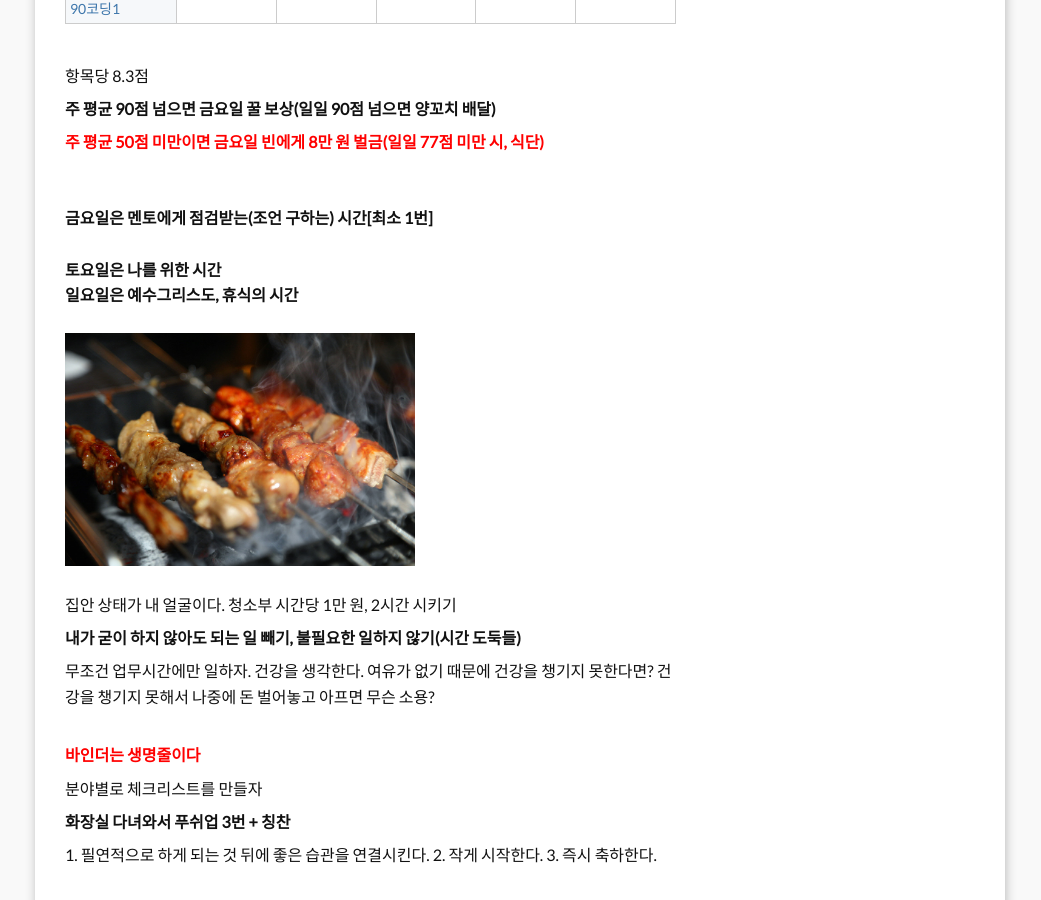
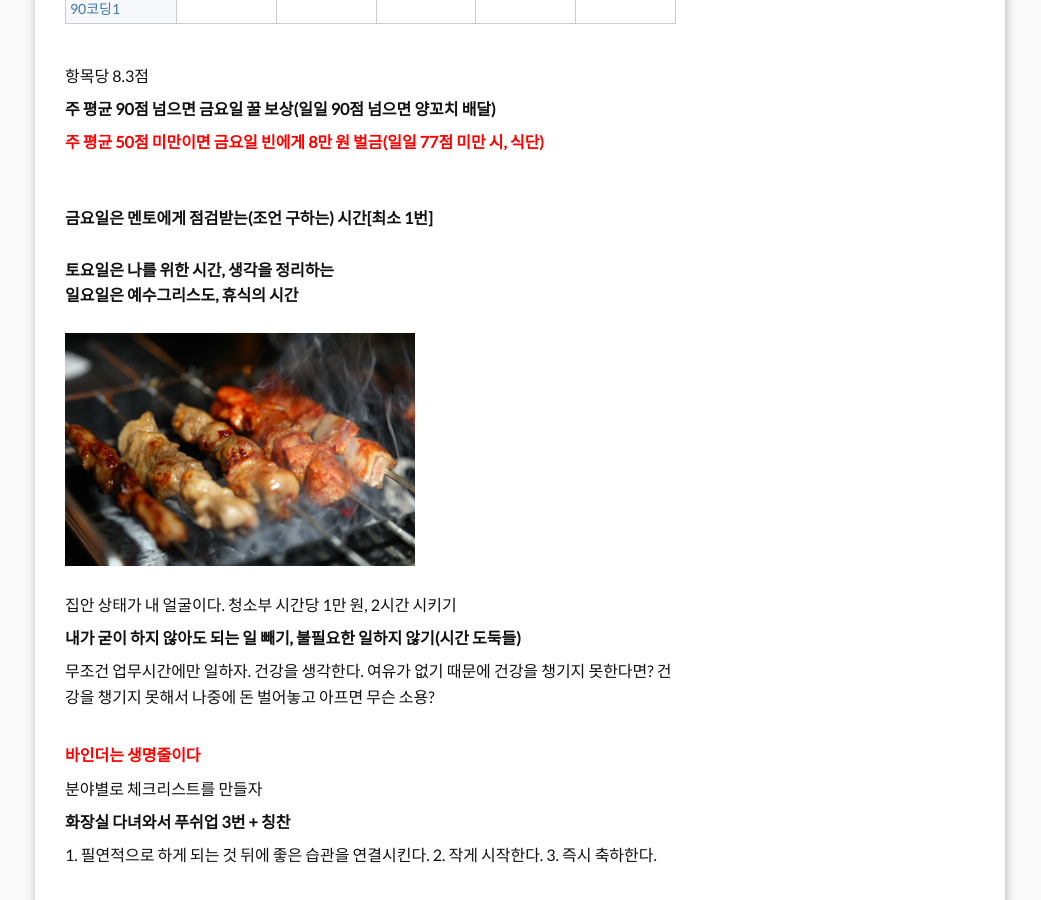
Before and after one commit to leevra/self-management.leeseungju.com, a Jekyll site: the page built from index.html, in a window 1280 px wide and 900 px high, scrolled down 1119 px. Shown: the whole window, without its empty margins (120-1161 px from the left). Built offline with Jekyll 4.4.1, drawn with Linux system fonts in a browser that asks for light colours; the list of posts is cut into pages by our own code.

Commit message:
Update index.html

```diff
--- a/index.html
+++ b/index.html
@@ -49,7 +49,7 @@ layout: default
 <br><br><br>
 <b>금요일은 멘토에게 점검받는(조언 구하는) 시간[최소 1번]</b>
 <br><br>
-<b>토요일은 나를 위한 시간</b>
+<b>토요일은 나를 위한 시간, 생각을 정리하는 </b>
 <br>
 <b>일요일은 예수그리스도, 휴식의 시간</b>
 <br>
```
